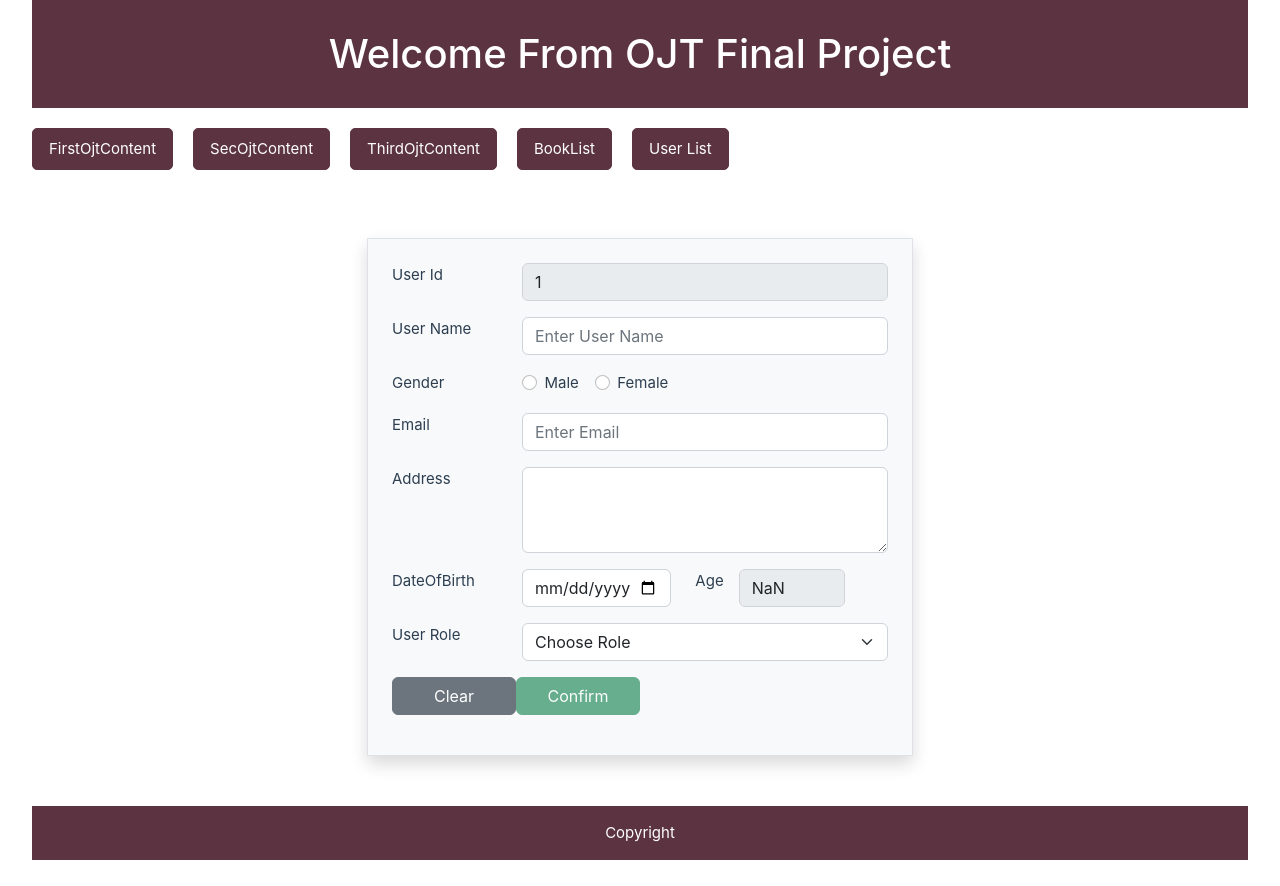
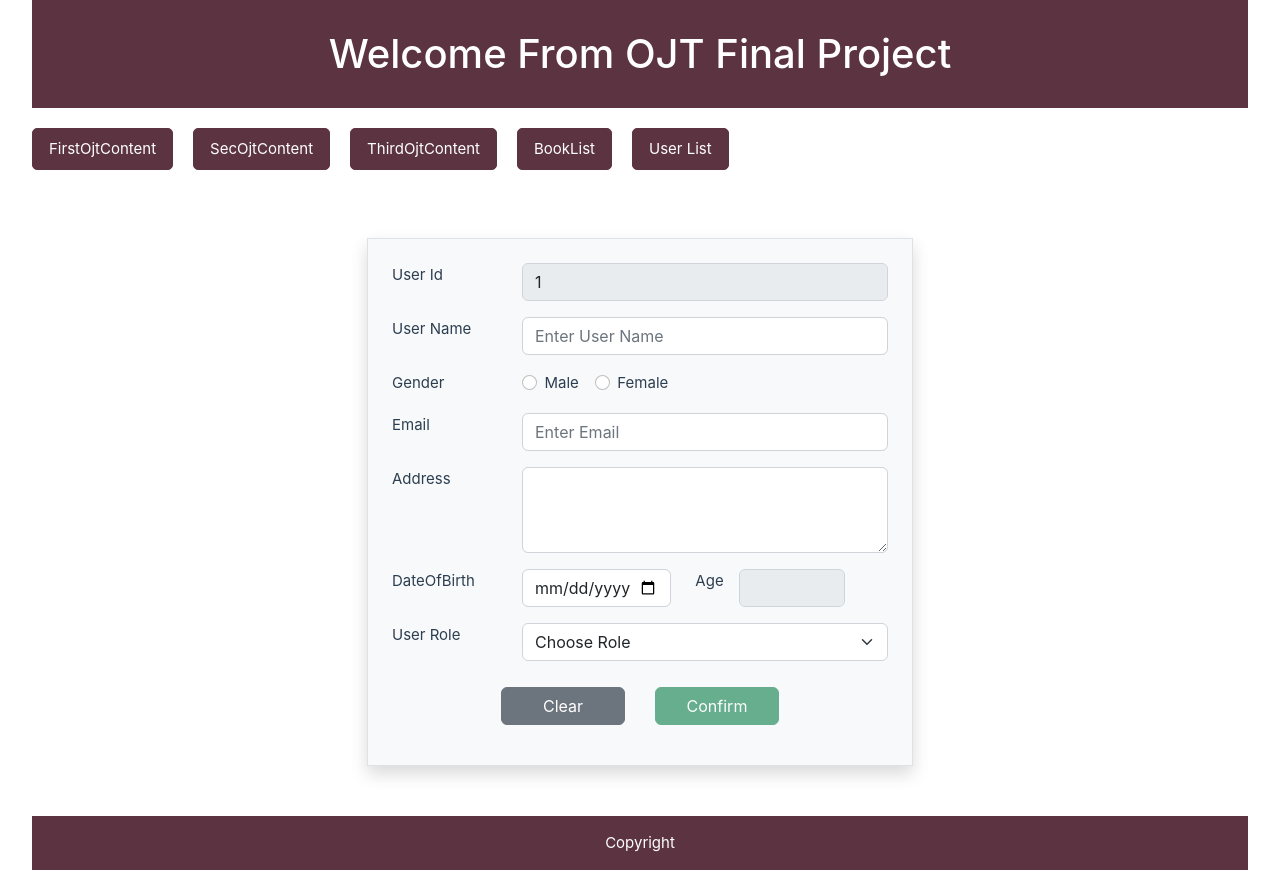
Before and after one commit to scmhsulaenandar/vue_ojt, a Vue app: page /register in a window 1280 px wide. Built offline with nearby package versions, Linux system fonts and the light colour scheme.

Commit message:
review modification

```diff
--- a/src/assets/css/views/FinalOjtProjCSS/register.css
+++ b/src/assets/css/views/FinalOjtProjCSS/register.css
@@ -1,3 +1,12 @@
 .signup-form {
     margin-bottom: 50px;
 }
+
+.reg-btn {
+    margin-top: 10px;
+    text-align: center;
+}
+
+.form-btn {
+    margin-right: 30px;
+}
--- /dev/null
+++ b/src/services/views/FinalOjtProjJS/birthday.js
@@ -0,0 +1,34 @@
+export default {
+    props: {
+        isSubmitted: false
+    },
+
+    data() {
+
+        return {
+            date: '',
+            minYear: '',
+            maxYear: ''
+
+        }
+    },
+    computed: {
+        calculateAge() {
+            let selectDate = this.date;
+            let currentDate = new Date();
+            let birthDate = new Date(selectDate);
+            let difference = currentDate - birthDate;
+            let age = Math.floor(difference / 31557600000);
+            let day1 = currentDate.getDate();
+            let month1 = currentDate.getMonth();
+            month1++;
+            let minYear1 = currentDate.getFullYear() - 1;
+            let maxYear2 = currentDate.getFullYear() - 100;
+            let current = minYear1 + '-' + month1 + '-' + day1;
+            this.maxYear = current;
+            let current1 = maxYear2 + '-' + month1 + '-' + day1;;
+            this.minYear = current1;
+            return age;
+        }
+    }
+}
--- a/src/services/views/FinalOjtProjJS/register-list.js
+++ b/src/services/views/FinalOjtProjJS/register-list.js
@@ -7,10 +7,6 @@ export default {
     mounted() {
         if (localStorage.getItem("userList")) {
             this.userList = JSON.parse(localStorage.getItem("userList"))
-            console.log(this.userList)
-            this.userList.forEach(element => {
-                console.log(element)
-            });
         }
     }
 }
--- a/src/services/views/FinalOjtProjJS/register.js
+++ b/src/services/views/FinalOjtProjJS/register.js
@@ -1,3 +1,4 @@
+import Birthday from "../../../views/FinalOjtProjVue/Birthday.vue"
 import useVuelidate from '@vuelidate/core'
 import { required, email, sameAs } from '@vuelidate/validators'
 
@@ -9,6 +10,10 @@ export function validName(name) {
     return false;
 }
 export default {
+    components: {
+        Birthday,
+    },
+
     setup() {
         return { v$: useVuelidate() }
     },
@@ -24,6 +29,7 @@ export default {
                 email: '',
                 address: '',
                 date: '',
+                age: '',
                 userRole: ''
             },
             isSubmitted: false
@@ -60,19 +66,19 @@ export default {
         },
         onSubmit() {
             if (this.isSubmitted) {
+                this.form.age = this.calculateAge();
                 this.userList.push(this.form);
                 localStorage.setItem('userList', JSON.stringify(this.userList));
                 this.$router.push({ name: "register-list" });
             }
             this.isSubmitted = true
 
+            console.log(this.form);
+
         },
         back() {
             this.isSubmitted = false
-        }
-    },
-
-    computed: {
+        },
         calculateAge() {
             let selectDate = this.form.date;
             let currentDate = new Date();
--- /dev/null
+++ b/src/views/FinalOjtProjVue/Birthday.vue
@@ -0,0 +1,39 @@
+<template>
+  <!-- DOB Row -->
+  <div class="row">
+    <div class="mb-3 col-md-3">
+      <label>DateOfBirth</label>
+    </div>
+    <div class="mb-3 col-md-4">
+      <input
+        type="date"
+        class="form-control"
+        v-model="date"
+        :disabled="isSubmitted"
+        @input="$emit('update:modelValue', $event.target.value)"
+        :min="minYear"
+        :max="maxYear"
+      />
+    </div>
+
+    <div class="mb-3 col-md-1">
+      <label>Age</label>
+    </div>
+
+    <div class="mb-3 col-md-3">
+      <input
+        type="number"
+        class="form-control"
+        :disabled="true"
+        v-model="calculateAge"
+      />
+    </div>
+  </div>
+</template>
+
+<style scoped>
+@import "../../assets/css/views/FinalOjtProjCSS/register.css";
+</style>
+
+<script src="../../services/views/FinalOjtProjJS/birthday.js">
+</script>
--- a/src/views/FinalOjtProjVue/Register.vue
+++ b/src/views/FinalOjtProjVue/Register.vue
@@ -127,32 +127,7 @@
             </div>
 
             <!-- DOB Row -->
-            <div class="row">
-              <div class="mb-3 col-md-3">
-                <label>DateOfBirth</label>
-              </div>
-              <div class="mb-3 col-md-4">
-                <input
-                  type="date"
-                  class="form-control"
-                  v-model="form.date"
-                  :disabled="isSubmitted"
-                />
-              </div>
-
-              <div class="mb-3 col-md-1">
-                <label>Age</label>
-              </div>
-
-              <div class="mb-3 col-md-3">
-                <input
-                  type="text"
-                  class="form-control"
-                  :disabled="true"
-                  v-model="calculateAge"
-                />
-              </div>
-            </div>
+            <Birthday v-model="form.date" :isSubmitted="isSubmitted" />
 
             <!-- User Role Row -->
             <div class="row">
@@ -176,7 +151,7 @@
             <div class="reg-btn" v-if="!isSubmitted">
               <button
                 type="button"
-                class="btn btn-secondary mb-3 col-md-3"
+                class="form-btn btn btn-secondary mb-3 col-md-3"
                 @click="resetform"
               >
                 Clear
@@ -192,7 +167,7 @@
             <div class="reg-btn" v-if="isSubmitted">
               <button
                 type="button"
-                class="btn btn-secondary mb-3 col-md-3"
+                class="form-btn btn btn-secondary mb-3 col-md-3"
                 @click="back"
               >
                 Back
```
